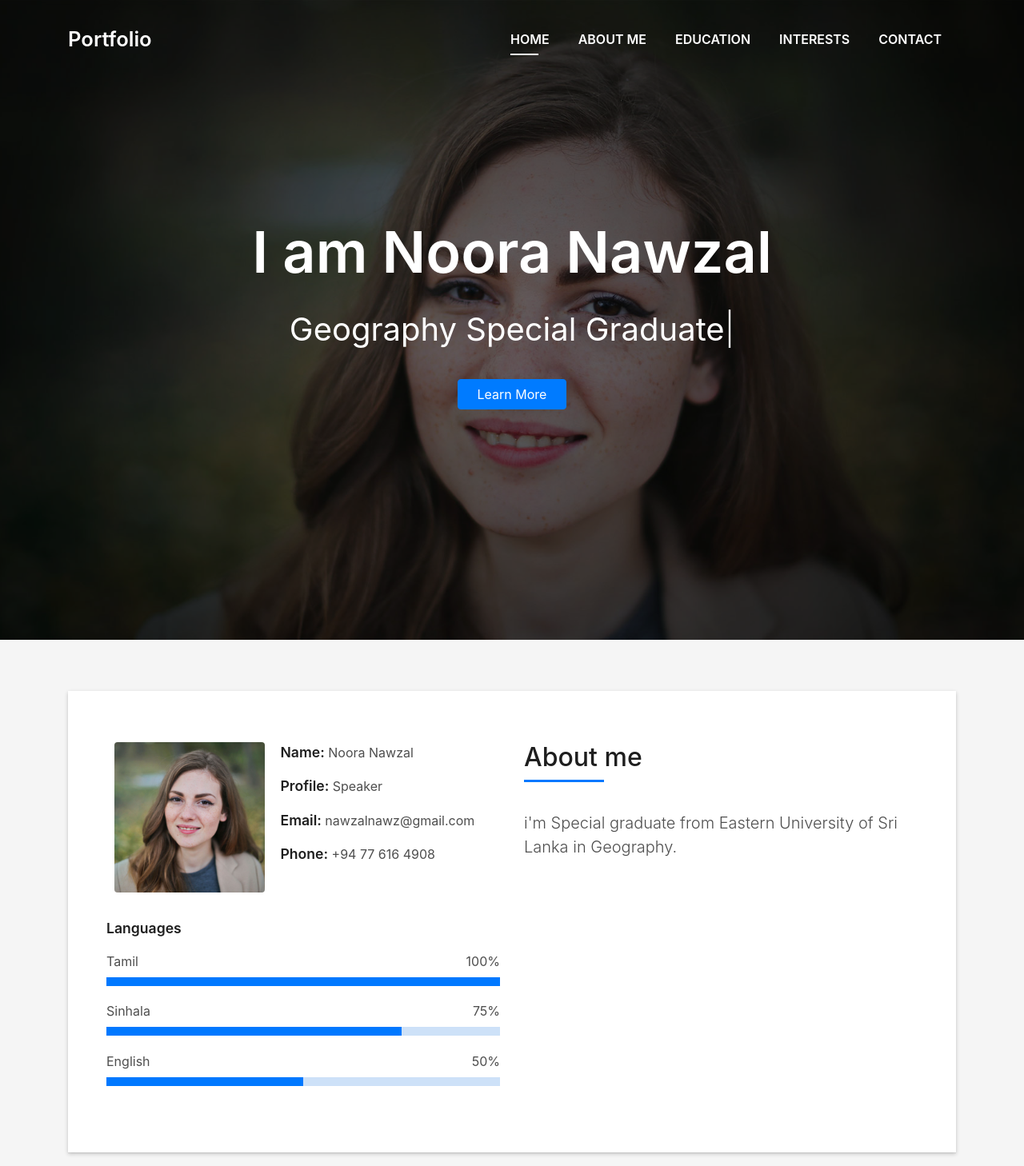
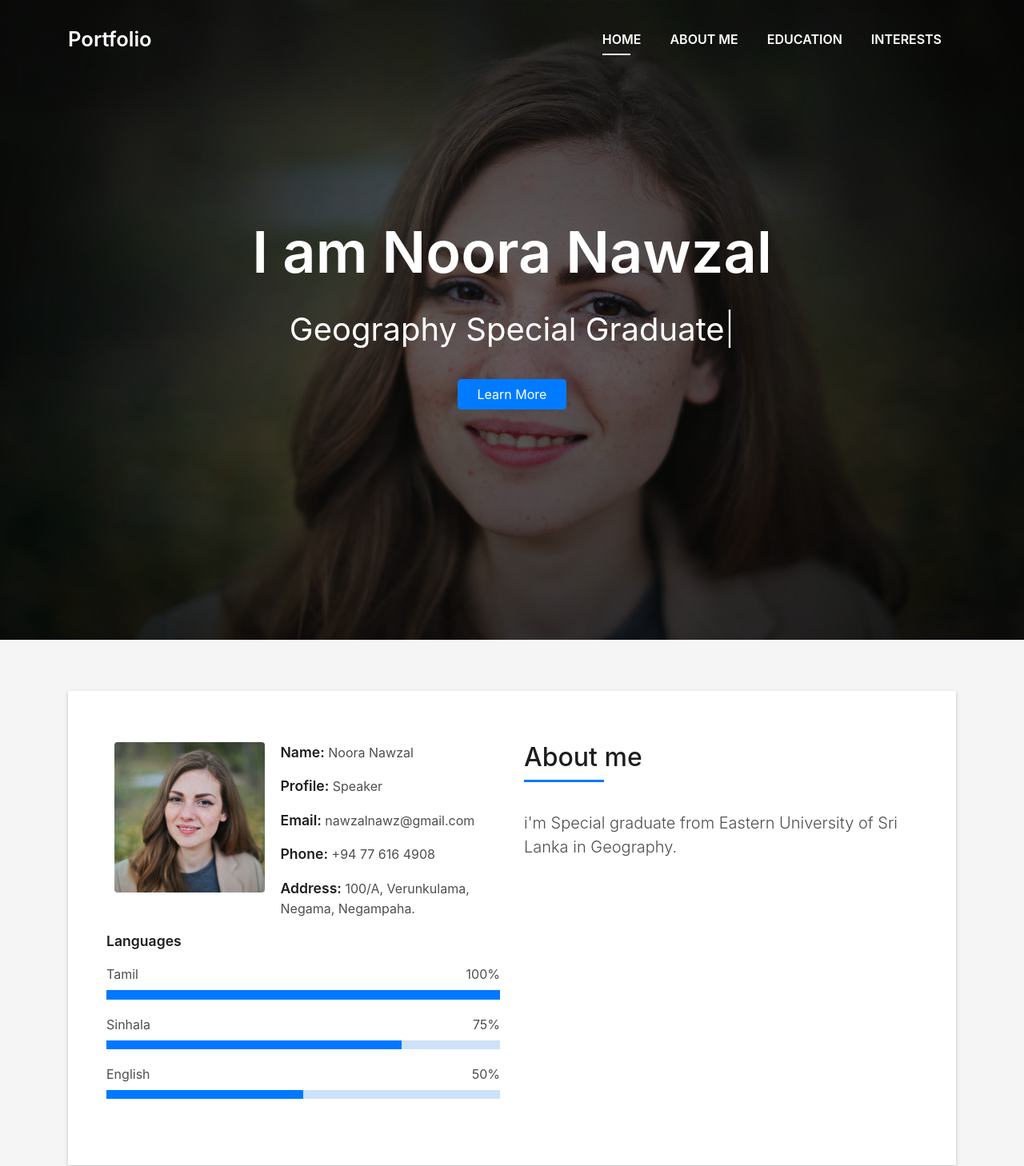
Before and after one commit to xenonkryos/portfolio_noora, a plain HTML site: page index.html in a window 1280 px wide. Shown: the top 1458 px of the page at 80% size. Drawn offline with Linux system fonts and the light colour scheme; files whose address does not match are found by name.

Commit message:
Update index.html

```diff
--- a/index.html
+++ b/index.html
@@ -54,9 +54,6 @@
             <a class="nav-link js-scroll" href="#Interest">Interests</a>
           </li>
 
-          <li class="nav-item">
-            <a class="nav-link js-scroll" href="#contact">Contact</a>
-          </li>
         </ul>
       </div>
     </div>
@@ -97,6 +94,7 @@
                       <p><span class="title-s">Profile: </span> <span>Speaker</span></p>
                       <p><span class="title-s">Email: </span> <span>nawzalnawz@gmail.com</span></p>
                       <p><span class="title-s">Phone: </span> <span>+94 77 616 4908</span></p>
+                      <p><span class="title-s">Address: </span> <span>100/A, Verunkulama, Negama, Negampaha.</span></p>
                     </div>
                   </div>
                 </div>
@@ -283,7 +281,101 @@
     </div>
   </section>
   <!--/ Section Interest End /-->
-
+  <!--/ Section Contact-Footer Start /-->
+  <!-- <section class="paralax-mf footer-paralax bg-image sect-mt4 route" style="background-image: url(img/overlay-bg.jpg)">
+    <div class="overlay-mf"></div>
+    <div class="container">
+      <div class="row">
+        <div class="col-sm-12">
+          <div class="contact-mf">
+            <div id="contact" class="box-shadow-full">
+              <div class="row">
+                <div class="col-md-6">
+                  <div class="title-box-2">
+                    <h5 class="title-left">
+                     Message Me
+                    </h5>
+                  </div>
+                  <div>
+                      <form action="" method="post" role="form" class="contactForm">
+                      <div id="sendmessage">Your message has been sent. Thank you!</div>
+                      <div id="errormessage"></div>
+                      <div class="row">
+                        <div class="col-md-12 mb-3">
+                          <div class="form-group">
+                            <input type="text" name="name" class="form-control" id="name" placeholder="Your Name" data-rule="minlen:4" data-msg="Please enter at least 4 chars" />
+                            <div class="validation"></div>
+                          </div>
+                        </div>
+                        <div class="col-md-12 mb-3">
+                          <div class="form-group">
+                            <input type="email" class="form-control" name="email" id="email" placeholder="Your Email" data-rule="email" data-msg="Please enter a valid email" />
+                            <div class="validation"></div>
+                          </div>
+                        </div>
+                        <div class="col-md-12 mb-3">
+                            <div class="form-group">
+                              <input type="text" class="form-control" name="subject" id="subject" placeholder="Subject" data-rule="minlen:4" data-msg="Please enter at least 8 chars of subject" />
+                              <div class="validation"></div>
+                            </div>
+                        </div>
+                        <div class="col-md-12 mb-3">
+                          <div class="form-group">
+                            <textarea class="form-control" name="message" rows="5" data-rule="required" data-msg="Please write something for us" placeholder="Message"></textarea>
+                            <div class="validation"></div>
+                          </div>
+                        </div>
+                        <div class="col-md-12">
+                          <button type="submit" class="button button-a button-big button-rouded">Send Message</button>
+                        </div>
+                      </div>
+                    </form>
+                  </div>
+                </div>
+                <div class="col-md-6">
+                  <div class="title-box-2 pt-4 pt-md-0">
+                    <h5 class="title-left">
+                      Get in Touch
+                    </h5>
+                  </div>
+                  <div class="more-info">
+                    <p class="lead">
+                      I'm available 24/7, shedule an appointment before your meet.
+                    </p>
+                    <ul class="list-ico">
+                      <li><span class="ion-ios-location"></span> 100/A Verumkulama, negama, Negampaha</li>
+                      <li><span class="ion-ios-telephone"></span> +94 77 616 4908</li>
+                      <li><span class="ion-email"></span> nawzalnawz@gmail.com</li>
+                    </ul>
+                  </div>
+                  <div class="socials">
+                    <ul>
+                      <li><a href=""><span class="ico-circle"><i class="ion-social-facebook"></i></span></a></li>
+                      <li><a href=""><span class="ico-circle"><i class="ion-social-instagram"></i></span></a></li>
+                      <li><a href=""><span class="ico-circle"><i class="ion-social-twitter"></i></span></a></li>
+                      <li><a href=""><span class="ico-circle"><i class="ion-social-pinterest"></i></span></a></li>
+                    </ul>
+                  </div>
+                </div>
+              </div>
+            </div>
+          </div>
+        </div>
+      </div>
+    </div>
+    <footer>
+      <div class="container">
+        <div class="row">
+          <div class="col-sm-12">
+            <div class="copyright-box">
+              <p class="copyright">&copy; Copyright <strong>Noora Nawzal</strong>. All Rights Reserved</p>
+            </div>
+          </div>
+        </div>
+      </div>
+    </footer>
+  </section> -->
+  <!--/ Section Contact-footer End /-->
 
   <a href="#" class="back-to-top"><i class="fa fa-chevron-up"></i></a>
   <div id="preloader"></div>
```
